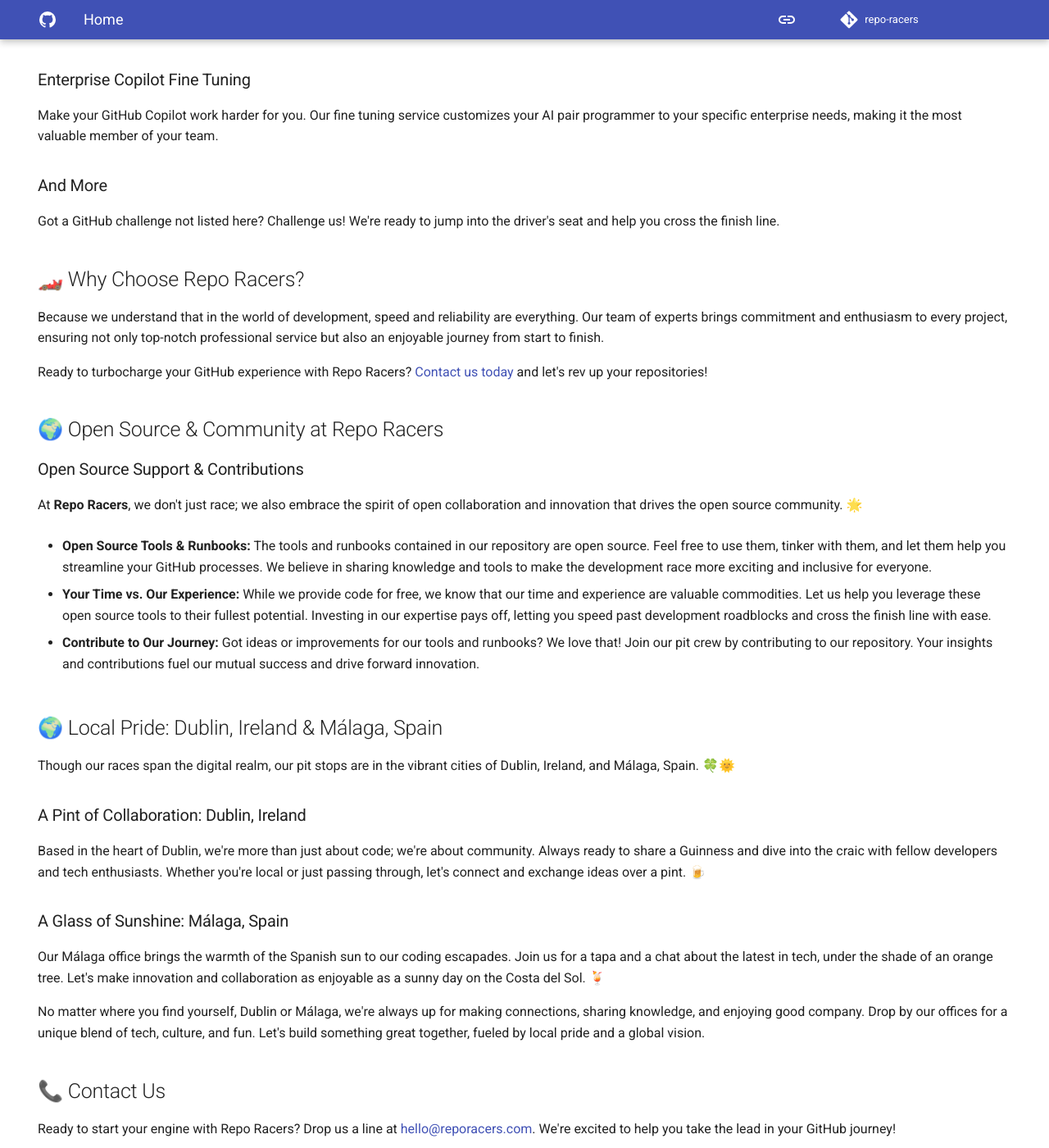
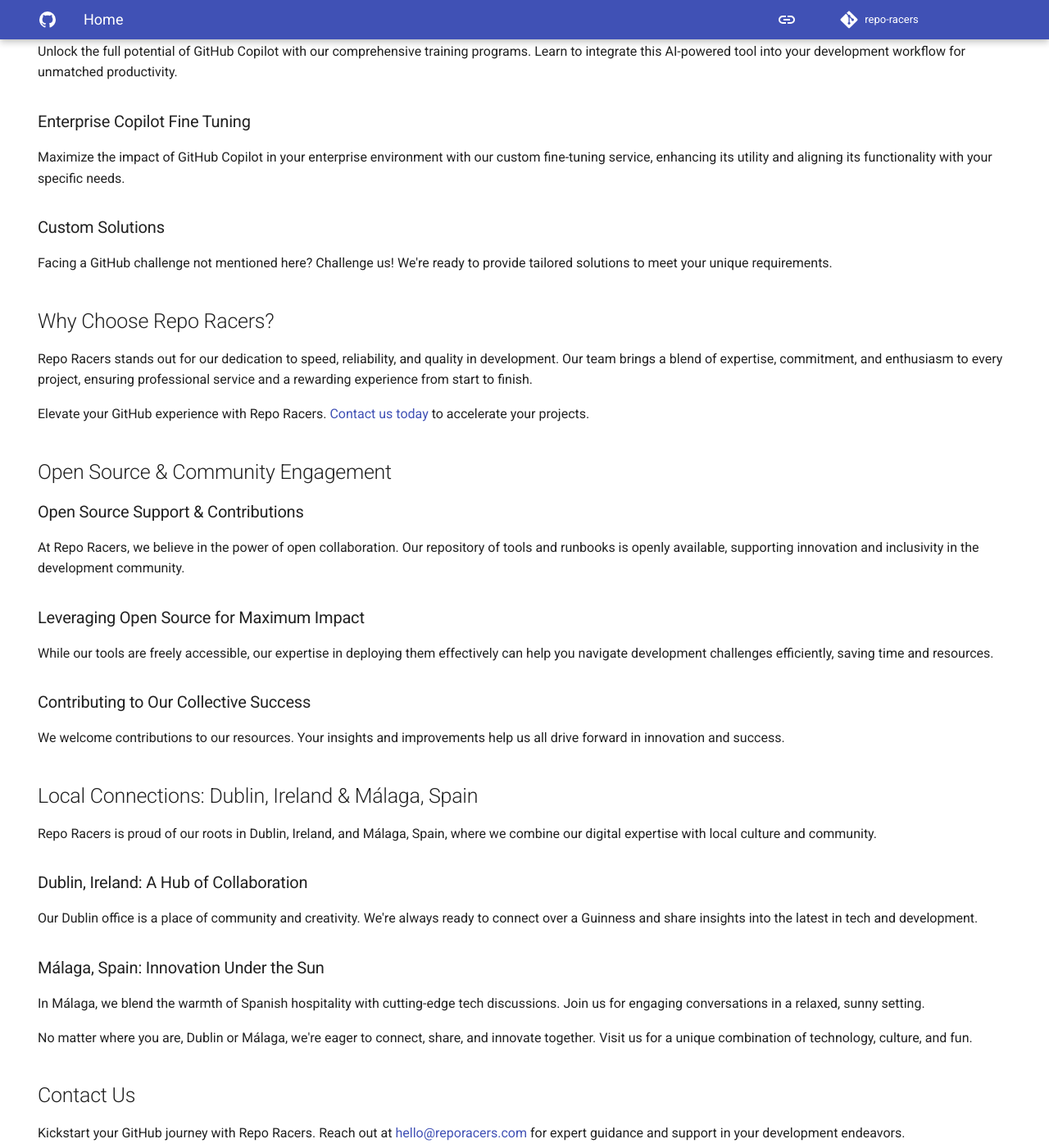
Before and after one commit to repo-racers/repo-racers, an MkDocs documentation site: the page built from docs/index.md, in a window 1280 px wide and 1400 px high, scrolled down 1772 px. Shown: the whole window at 82% size. Built offline with MkDocs 1.6.1 and Material for MkDocs 9.7.7, drawn with Linux system fonts in a browser that asks for light colours; comment, search, counter and statistics services are not loaded; some of the changed text lies outside the part shown.

```diff
--- a/docs/index.md
+++ b/docs/index.md
@@ -7,78 +7,80 @@ hide:
 
 ![In Git We Trust](assets/images/in_git_we_trust.webp)
 
-At **Repo Racers**, we're not just a GitHub professional services company; we're your pit crew in the fast-paced world of code management and development. 🏁
+Welcome to **Repo Racers**, your premier GitHub professional services partner. We are dedicated to enhancing your GitHub experience, offering expert support for code management and development.
 
-## 🚀 What We Offer
+## What We Offer
 
-Our services are designed to supercharge your GitHub experience, whether you're a small startup or a Fortune 500 company. Here's what we can do for you:
+At Repo Racers, we provide comprehensive services to optimize your GitHub usage, catering to both emerging startups and established Fortune 500 companies. Our offerings include:
 
 ### GitHub Enterprise Implementation
 
-Need to scale your GitHub setup to enterprise-level? We've got you covered, both in the server room and in the cloud. Our implementations are so smooth, you'll feel like you're coding on air.
+Scaling your GitHub setup to meet enterprise demands? We offer seamless server and cloud implementations, ensuring your coding environment is efficient and responsive.
 
 ### GitHub Detox
 
-Codebase looking a bit cluttered? Let us detox your repositories and get them back into racing condition. We'll prune the unnecessary, optimize the essential, and have your projects looking showroom-ready.
+Streamline your codebase with our GitHub Detox service. We refine your repositories, eliminating clutter and optimizing performance, to ensure your projects are in peak condition.
 
 ### Migration to GitHub Enterprise
 
-Ready to make the leap to GitHub Enterprise? We're here to make your transition seamless, whether you're moving to the server or the cloud. Fasten your seatbelts; it's going to be a smooth ride.
+Transitioning to GitHub Enterprise is a significant step, and we're here to ensure it's a smooth one. Our team specializes in seamless migrations, setting you up for success in your new environment.
 
 ### Self-Hosted Runners Implementation
 
-Optimize for enterprise SLAs, performance, and cost with our self-hosted runners implementation. We tailor everything to your needs, ensuring your development processes run more smoothly than a freshly paved racetrack.
+Achieve enhanced performance, reliability, and cost-efficiency with our self-hosted runners service. Tailored to your specific requirements, this offering ensures your development processes are as efficient as possible.
 
 ### Best Practices and Repeatable Patterns
 
-We don't just set you up and wave the checkered flag; we equip you with the best practices and patterns that ensure your success lap after lap.
+Our commitment extends beyond initial setup. We provide ongoing support with best practices and patterns that promote sustained success and efficiency.
 
 ### GitHub Copilot Training
 
-GitHub Copilot isn't just another tool in your development kit — it's your AI wingman. At **Repo Racers**, we offer comprehensive GitHub Copilot Training to teach you how to get the most out of your new AI buddy, soon Copolot will be the most intuitive, and intelligent pair programmer you've ever coded with. 🤖
+Unlock the full potential of GitHub Copilot with our comprehensive training programs. Learn to integrate this AI-powered tool into your development workflow for unmatched productivity.
 
 ### Enterprise Copilot Fine Tuning
 
-Make your GitHub Copilot work harder for you. Our fine tuning service customizes your AI pair programmer to your specific enterprise needs, making it the most valuable member of your team.
+Maximize the impact of GitHub Copilot in your enterprise environment with our custom fine-tuning service, enhancing its utility and aligning its functionality with your specific needs.
 
-### And More
+### Custom Solutions
 
-Got a GitHub challenge not listed here? Challenge us! We're ready to jump into the driver's seat and help you cross the finish line.
+Facing a GitHub challenge not mentioned here? Challenge us! We're ready to provide tailored solutions to meet your unique requirements.
 
-## 🏎️ Why Choose Repo Racers?
+## Why Choose Repo Racers?
 
-Because we understand that in the world of development, speed and reliability are everything. Our team of experts brings commitment and enthusiasm to every project, ensuring not only top-notch professional service but also an enjoyable journey from start to finish.
+Repo Racers stands out for our dedication to speed, reliability, and quality in development. Our team brings a blend of expertise, commitment, and enthusiasm to every project, ensuring professional service and a rewarding experience from start to finish.
 
-Ready to turbocharge your GitHub experience with Repo Racers? [Contact us today](#contact-us) and let's rev up your repositories!
+Elevate your GitHub experience with Repo Racers. [Contact us today](#contact-us) to accelerate your projects.
 
-## 🌍 Open Source & Community at Repo Racers
+## Open Source & Community Engagement
 
 ### Open Source Support & Contributions
 
-At **Repo Racers**, we don't just race; we also embrace the spirit of open collaboration and innovation that drives the open source community. 🌟
+At Repo Racers, we believe in the power of open collaboration. Our repository of tools and runbooks is openly available, supporting innovation and inclusivity in the development community.
 
-- **Open Source Tools & Runbooks:** The tools and runbooks contained in our repository are open source. Feel free to use them, tinker with them, and let them help you streamline your GitHub processes. We believe in sharing knowledge and tools to make the development race more exciting and inclusive for everyone.
+### Leveraging Open Source for Maximum Impact
 
-- **Your Time vs. Our Experience:** While we provide code for free, we know that our time and experience are valuable commodities. Let us help you leverage these open source tools to their fullest potential. Investing in our expertise pays off, letting you speed past development roadblocks and cross the finish line with ease.
+While our tools are freely accessible, our expertise in deploying them effectively can help you navigate development challenges efficiently, saving time and resources.
 
-- **Contribute to Our Journey:** Got ideas or improvements for our tools and runbooks? We love that! Join our pit crew by contributing to our repository. Your insights and contributions fuel our mutual success and drive forward innovation.
+### Contributing to Our Collective Success
 
-## 🌍 Local Pride: Dublin, Ireland & Málaga, Spain
+We welcome contributions to our resources. Your insights and improvements help us all drive forward in innovation and success.
 
-Though our races span the digital realm, our pit stops are in the vibrant cities of Dublin, Ireland, and Málaga, Spain. 🍀🌞
+## Local Connections: Dublin, Ireland & Málaga, Spain
 
-### A Pint of Collaboration: Dublin, Ireland
+Repo Racers is proud of our roots in Dublin, Ireland, and Málaga, Spain, where we combine our digital expertise with local culture and community.
 
-Based in the heart of Dublin, we're more than just about code; we're about community. Always ready to share a Guinness and dive into the craic with fellow developers and tech enthusiasts. Whether you're local or just passing through, let's connect and exchange ideas over a pint. 🍺
+### Dublin, Ireland: A Hub of Collaboration
 
-### A Glass of Sunshine: Málaga, Spain
+Our Dublin office is a place of community and creativity. We're always ready to connect over a Guinness and share insights into the latest in tech and development.
 
-Our Málaga office brings the warmth of the Spanish sun to our coding escapades. Join us for a tapa and a chat about the latest in tech, under the shade of an orange tree. Let's make innovation and collaboration as enjoyable as a sunny day on the Costa del Sol. 🍹
+### Málaga, Spain: Innovation Under the Sun
 
-No matter where you find yourself, Dublin or Málaga, we're always up for making connections, sharing knowledge, and enjoying good company. Drop by our offices for a unique blend of tech, culture, and fun. Let's build something great together, fueled by local pride and a global vision.
+In Málaga, we blend the warmth of Spanish hospitality with cutting-edge tech discussions. Join us for engaging conversations in a relaxed, sunny setting.
 
-## 📞 Contact Us
+No matter where you are, Dublin or Málaga, we're eager to connect, share, and innovate together. Visit us for a unique combination of technology, culture, and fun.
 
-Ready to start your engine with Repo Racers? Drop us a line at [hello@reporacers.com](mailto:hello@reporacers.com). We're excited to help you take the lead in your GitHub journey!
+## Contact Us
 
-Join the race with Repo Racers – where speed meets code! 🚗💨
+Kickstart your GitHub journey with Repo Racers. Reach out at [hello@reporacers.com](mailto:hello@reporacers.com) for expert guidance and support in your development endeavors.
+
+Join Repo Racers – where advanced coding meets unmatched speed and efficiency.
--- a/mkdocs.yml
+++ b/mkdocs.yml
@@ -54,18 +54,18 @@ plugins:
 # Page tree
 nav:
   - Home: index.md
-  - Ways of Working:
-      - wow/ways_of_working.md
-      - Our Agile Guide:
-          - wow/our_agile_guide/getting_started.md
+  - Our Playook:
+      - playbook/our_playbook.md
+      - Agile Guide:
+          - playbook/agile_guide/scrumban.md
           - Basics:
-              - Backlog Management: wow/our_agile_guide/basics/backlog_management.md
-              - Ceremonies: wow/our_agile_guide/basics/ceremonies.md
-              - Roles: wow/our_agile_guide/basics/roles.md
-              - Sprints: wow/our_agile_guide/basics/sprints.md
-          - How We Ship: wow/our_agile_guide/how_we_ship/how_we_ship.md
+              - Backlog Management: playbook/agile_guide/basics/backlog_management.md
+              - Ceremonies: playbook/agile_guide/basics/ceremonies.md
+              - Roles: playbook/agile_guide/basics/roles.md
+              - Sprints: playbook/agile_guide/basics/sprints.md
+          - How We Roll: playbook/agile_guide/how_we_roll/how_we_roll.md
           - Beyond The Basics:
-              - Backlog Management: wow/our_agile_guide/beyond_the_basics/backlog_management.md
+              - Backlog Management: playbook/agile_guide/beyond_the_basics/backlog_management.md
   - Crew Contracts:
       - Definition of Done: crew_contracts/definition_of_done.md
       - 12 Factor App Checklist: crew_contracts/12_factor_app_checklist.md
```
Also changed, not shown: docs/playbook/agile_guide/how_we_roll/how_we_roll.md (added, +1 -0 lines), docs/playbook/agile_guide/scrumban.md (added, +19 -0 lines), docs/playbook/our_playbook.md (added, +40 -0 lines), docs/wow/our_agile_guide/getting_started.md (deleted, +0 -11 lines), docs/wow/our_agile_guide/how_we_ship/how_we_ship.md (deleted, +0 -1 lines), docs/wow/ways_of_working.md (deleted, +0 -38 lines), docs/playbook/agile_guide/basics/backlog_management.md (renamed from docs/wow/our_agile_guide/basics/backlog_management.md), docs/playbook/agile_guide/basics/ceremonies.md (renamed from docs/wow/our_agile_guide/basics/ceremonies.md), docs/playbook/agile_guide/basics/roles.md (renamed from docs/wow/our_agile_guide/basics/roles.md), docs/playbook/agile_guide/basics/sprints.md (renamed from docs/wow/our_agile_guide/basics/sprints.md), docs/playbook/agile_guide/beyond_the_basics/backlog_management.md (renamed from docs/wow/our_agile_guide/beyond_the_basics/backlog_management.md).
